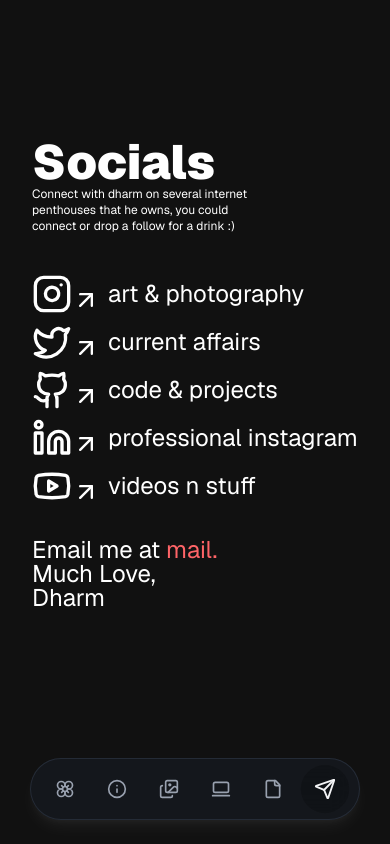
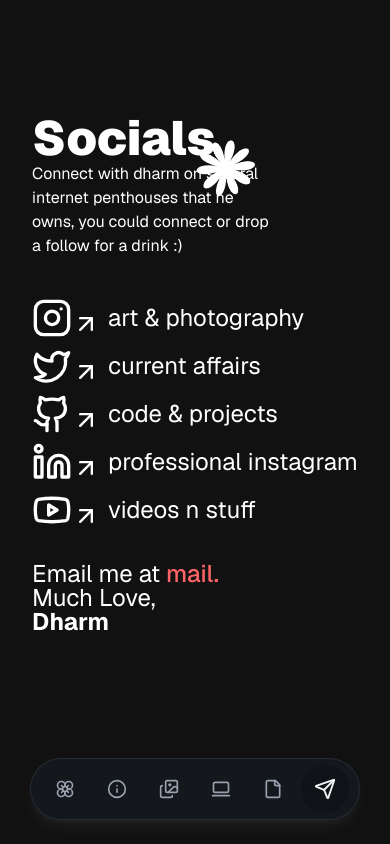
Before and after one commit to DharmBharodiya/dharm-portfolio, a React (Vite) app: page /socials in a window 390 px wide. Built offline with nearby package versions, Linux system fonts and the light colour scheme.

Commit message:
FIX: about section flowers are now placed relative to margin to avoid screen size realted conflicts. + a easter egg planted in socials page when hovered over dharm, also added a tooltip to mail.

```diff
--- a/src/components/About/Education.jsx
+++ b/src/components/About/Education.jsx
@@ -14,7 +14,8 @@ function Education() {
       <motion.img
       src={`${theme === "dark" ? "/images/flowerWhite.png" : "/images/flowerBlack.png"}`}
       alt="flowerwhite"
-      className="absolute w-10 h-10 sm:w-12 sm:h-12 -top-15 right-32 sm:right-88 md:right-165"
+      // right-32 sm:right-88 md:right-165
+      className="absolute w-10 h-10 sm:w-12 sm:h-12 -top-14 ml-40"
       animate={{ rotate: 360 }}
           initial={{ rotate: 0 }}
           transition={{
--- a/src/components/About/Expereince.jsx
+++ b/src/components/About/Expereince.jsx
@@ -15,7 +15,7 @@ function Expereince() {
         <motion.img
         src={`${theme === "dark" ? "/images/flowerWhite.png" : "/images/flowerBlack.png"}`}
         alt="flower"
-        className="absolute sm:w-12 sm:h-12 w-10 h-10 -top-12 right-32 sm:right-86 sm:-top-15 md:right-164"
+        className="absolute w-10 h-10 sm:w-12 sm:h-12 -top-14 ml-43"
         animate={{ rotate: 360 }}
           initial={{ rotate: 0 }}
           transition={{
--- a/src/components/About/SkillRepeat.jsx
+++ b/src/components/About/SkillRepeat.jsx
@@ -13,7 +13,7 @@ function SkillRepeat() {
         <motion.img
         src={`${theme === "dark" ? "/images/flowerWhite.png" : "/images/flowerBlack.png"}`}
         alt="flowerwhite"
-        className="absolute w-6 h-6 sm:w-8 sm:h-8 -top-19 -left-4"
+        className="absolute w-7 h-7 sm:w-8 sm:h-8 sm:-top-19 -top-17 -left-5"
         animate={{ rotate: 360 }}
           initial={{ rotate: 0 }}
           transition={{
--- a/src/components/Header.jsx
+++ b/src/components/Header.jsx
@@ -10,7 +10,7 @@ function Header({heading, description, className}) {
         className='text-5xl sm:text-6xl font-black text-black dark:text-white font-space-grotesk selection:bg-green-400 overflow-hidden selection:text-black'>
           {heading}
         </motion.h1>
-        <p className='text-xs pr-5 w-full sm:text-lg dark:text-white text-black font-space-grotesk selection:bg-pink-400 selection:text-black'>{description}</p>
+        <p className='text-md pr-1 w-full sm:text-lg dark:text-white text-black font-space-grotesk selection:bg-pink-400 selection:text-black'>{description}</p>
     </div>
   )
 }
--- a/src/pages/SocialsPage.jsx
+++ b/src/pages/SocialsPage.jsx
@@ -1,11 +1,26 @@
 import FloatingDock from '../components/FloatingDock/Dock'
 import Header from '../components/Header'
 import Links from '../components/Socials/Links'
-
+import { motion } from 'framer-motion'
+import { useTheme } from '../ThemeContext'
 
 function SocialsPage() {
-  return (
+
+    const {theme} = useTheme();
+    return (
     <div>
+         <motion.img
+            src={`${theme === "dark" ? "/images/flowerWhite.png" : "/images/flowerBlack.png"}`}
+            alt="flowerwhite"
+            className="absolute w-14 h-14 sm:w-16 sm:h-16 right-34 top-35 sm:top-20 sm:right-100"
+            animate={{ rotate: 360 }}
+            initial={{ rotate: 0 }}
+            transition={{
+                repeat: Infinity,
+                ease: 'linear',
+                duration: 8, // 10 seconds for a moderate spin speed
+                repeatType: 'loop',}}
+      />
         <Header
             heading="Socials"
             description="Connect with dharm on several internet penthouses that he owns, you could connect or drop a follow for a drink :)"
@@ -13,7 +28,7 @@ function SocialsPage() {
          />
         <Links/>
         <div className='dark:text-white text-2xl text-black leading-6 mt-6'>
-            <h1>Email me at <span className='relative group text-red-400 cursor-pointer'>
+            <h1>Email me at <span className='relative group text-red-400 cursor-pointer font-medium'>
                 mail.
                 <span className='absolute text-sm bg-green-600 text-[#fff] rounded-md px-2 py-1 -left-20 -top-7 opacity-0 group-hover:opacity-100 transition-opacity duration-300'>
                     dharmbharodiya@gmail.com
@@ -21,7 +36,15 @@ function SocialsPage() {
                 </span>
                 </h1>
             <h1>Much Love,</h1>
-            <h1>Dharm</h1>
+            <h1 className='font-bold w-fit'>
+                <span className='relative group'>Dharm
+                <span className='absolute -bottom-12 left-0 opacity-0 group-hover:opacity-100 cursor-pointer transition-opacity duration-200'>
+                    <div className='flex'>
+                        <img src="images/kiss.png" alt="kisses" className='w-15 h-15'/>
+                    </div>
+                </span>
+                </span>
+            </h1>
         </div>
         <FloatingDock/>
     </div>
```
Also changed, not shown: public/images/kiss.png (added).
